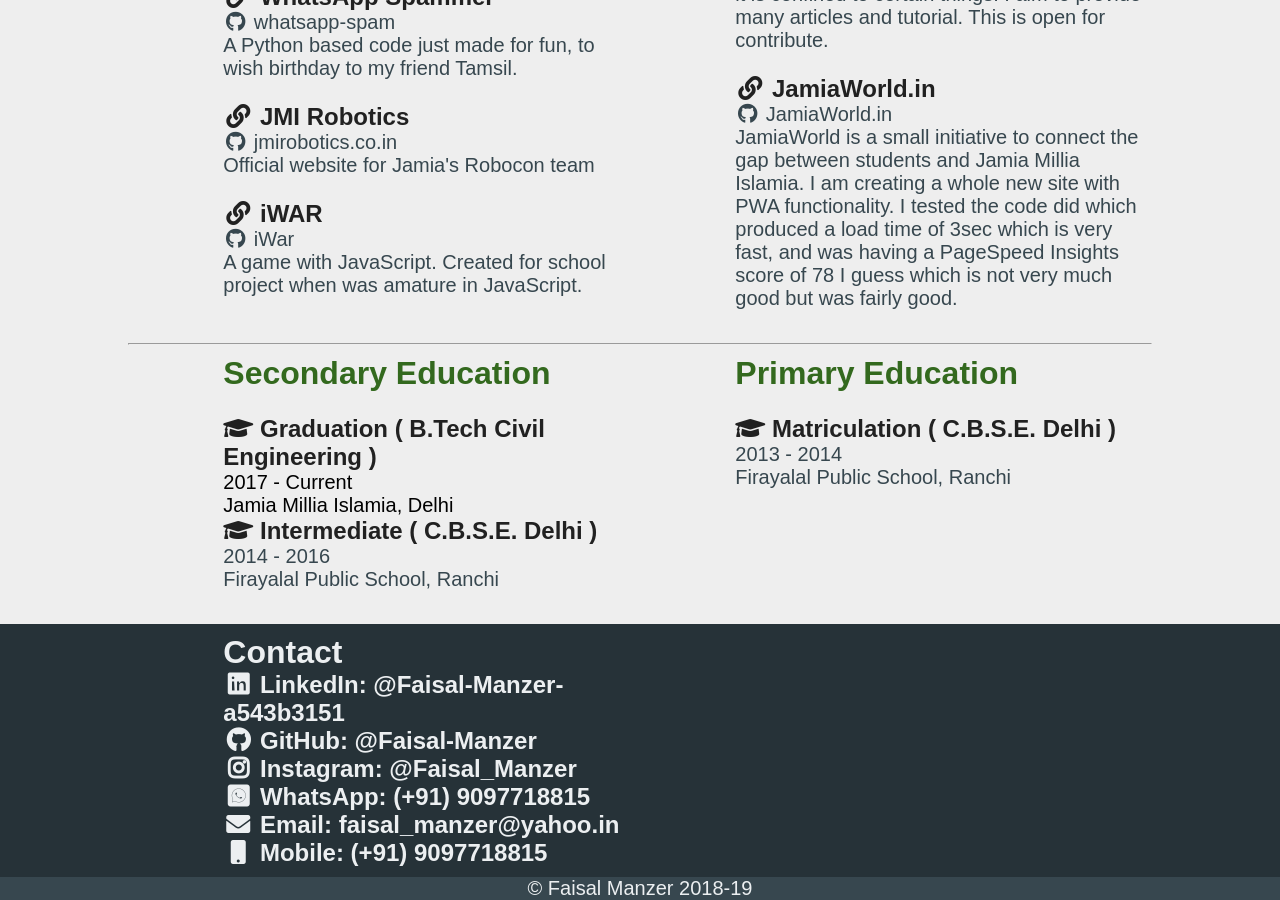
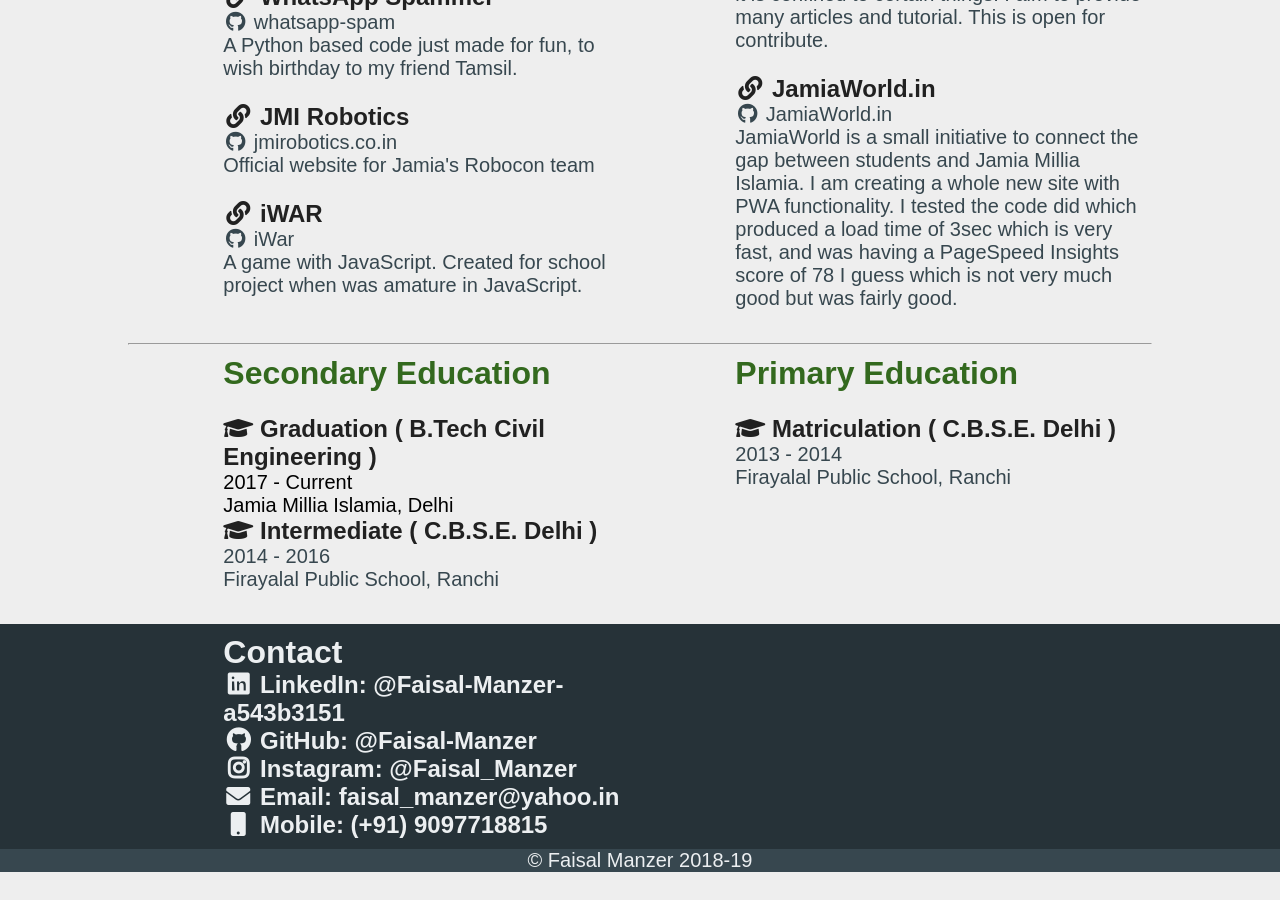
Before and after one commit to Faisal-Manzer/Faisal-Manzer.github.io, a Jekyll site: the page built from index.html, in a window 1280 px wide and 900 px high, scrolled down 1912 px. Built offline with Jekyll 4.4.1, drawn with Linux system fonts in a browser that asks for light colours; nearby versions of some CDN libraries; some web fonts are replaced; after the commit the page ends 2784 px from its top, so only the background shows below that.

Commit message:
Removed WhatApp

```diff
--- a/_includes/_footer.html
+++ b/_includes/_footer.html
@@ -6,7 +6,7 @@
                 <h4 class="blue-grey-light-5"><a href="https://www.linkedin.com/in/faisal-manzer-a543b3151" title="Faisal Manzer LinkedIn Profile" rel="noopener" target="_blank"><i class="fab fa-linkedin fa-fw"></i> LinkedIn: @Faisal-Manzer-a543b3151 </a></h4>
                 <h4 class="blue-grey-light-5"><a href="https://github.com/Faisal-Manzer" title="Faisal Manzer GitHub Profile" rel="noopener" target="_blank"><i class="fab fa-github fa-fw"></i> GitHub: @Faisal-Manzer </a></h4>
                 <h4 class="blue-grey-light-5"><a href="https://www.instagram.com/Faisal_Manzer/" title="Faisal Manzer Instagram Profile" rel="noopener" target="_blank"><i class="fab fa-instagram fa-fw"></i> Instagram: @Faisal_Manzer </a></h4>
-                <h4 class="blue-grey-light-5"><a href="https://api.whatsapp.com/send?phone=919097718815" title="WhatsApp Faisal Manzer" rel="noopener" target="_blank"><i class="fab fa-whatsapp-square fa-fw"></i> WhatsApp: (+91) 9097718815 </a></h4>
+                <!--<h4 class="blue-grey-light-5"><a href="https://api.whatsapp.com/send?phone=919097718815" title="WhatsApp Faisal Manzer" rel="noopener" target="_blank"><i class="fab fa-whatsapp-square fa-fw"></i> WhatsApp: (+91) 9097718815 </a></h4>-->
                 <h4 class="blue-grey-light-5"><a href="mailto:faisal_manzer@yahoo.in" title="Manil Faisal Manzer" rel="noopener" target="_blank"><i class="fa fa-envelope fa-fw"></i> Email: faisal_manzer@yahoo.in </a></h4>
                 <h4 class="blue-grey-light-5"><a href="tel:+919097718815" title="Call Faisal Manzer" rel="noopener" target="_blank"><i class="fa fa-mobile fa-fw"></i> Mobile: (+91) 9097718815 </a></h4> </div>
         </div>
--- a/_includes/_socialbar.html
+++ b/_includes/_socialbar.html
@@ -3,7 +3,7 @@
         <li><a href="https://www.linkedin.com/in/faisal-manzer-a543b3151/" title="Faisal Manzer's LinkedIn Profile" target="_blank" rel="noopener"><i class="fab fa-linkedin"></i></a></li>
         <li><a href="https://github.com/Faisal-Manzer" title="Faisal Manzer's GitHub Profile" target="_blank" rel="noopener"><i class="fab fa-github"></i></a></li>
         <li><a href="https://www.instagram.com/faisal_manzer/" target="_blank" rel="noopener"><i class="fab fa-instagram" title="Faisal Manzer's Instagram Profile"></i></a></li>
-        <li><a href="https://api.whatsapp.com/send?phone=919097718815" title="Faisal Manzer's WhatsApp"><i class="fab fa-whatsapp-square"></i></a></li>
+        <!--<li><a href="https://api.whatsapp.com/send?phone=919097718815" title="Faisal Manzer's WhatsApp"><i class="fab fa-whatsapp-square"></i></a></li>-->
         <li><a href="mailto: faisal_manzer@yahoo.in"><i class="fa fa-envelope" title="Faisal Manzer's Email"></i></a></li>
     </ul>
 </div>
```
